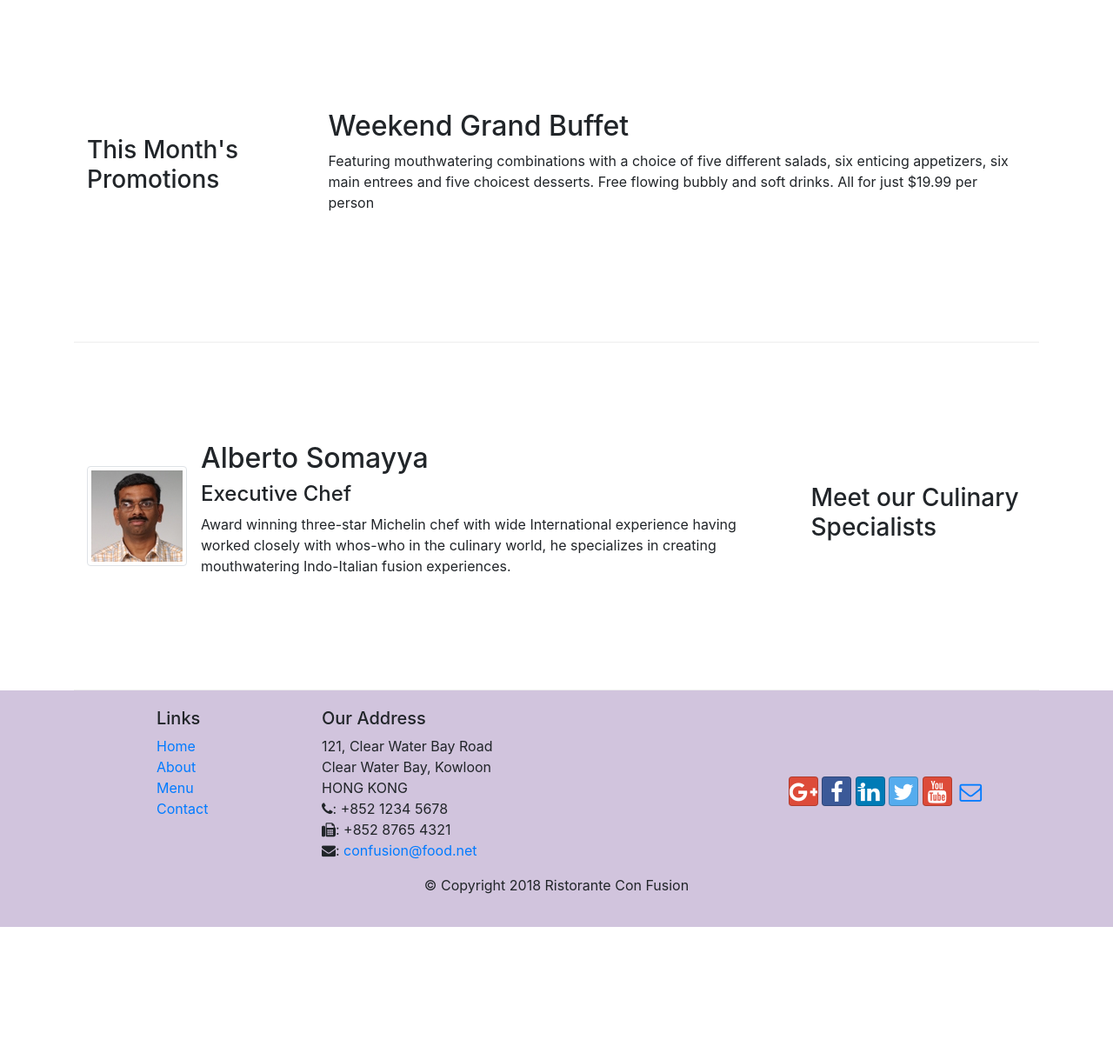
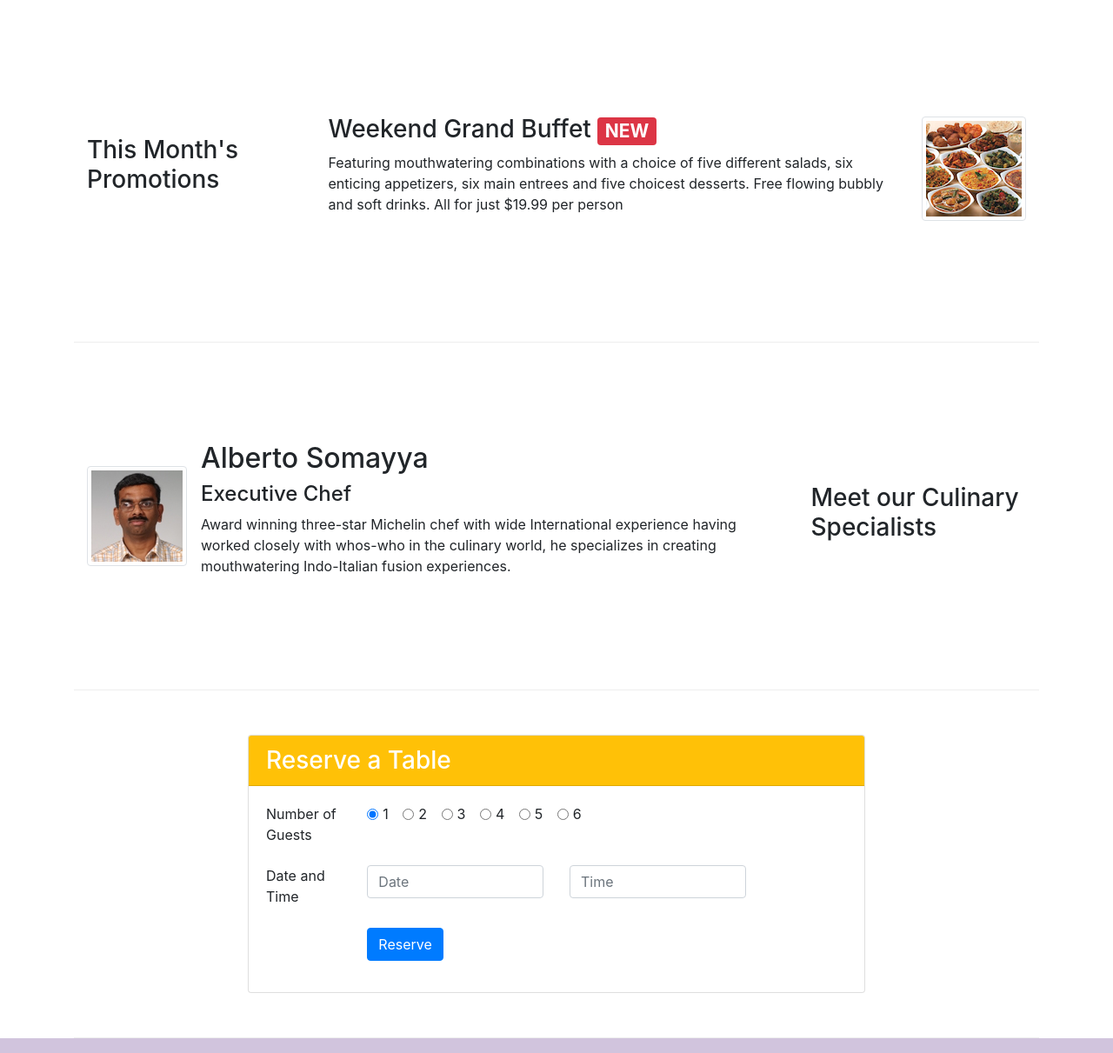
Before and after one commit to jaligama-sai-srujan/Ristorante-con-Fusion-Coursera, a website: page index.html in a window 1280 px wide. Shown: the part 740-1951 px from the top of the page at 87% size. Before the commit the page ends 1806 px from the top, so only its background shows below. Drawn offline with nearby package versions, Linux system fonts and the light colour scheme.

Commit message:
Assignment 2

```diff
--- a/index.html
+++ b/index.html
@@ -40,7 +40,13 @@
                     <h1>Ristorante con Fusion</h1>
                     <p>We take inspiration from the World's best cuisines, and create a unique fusion experience. Our lipsmacking creations will tickle your culinary senses!</p>
                 </div>
-                <div class="col-12 col-sm">
+                <div class="col-12 col-sm-3">
+                    <img class="ml-3 align-self-center" src="img/logo.png" alt="logo">
+                </div>
+                <div class="col-12 col-sm-3">
+                    <form action="#reservation">
+                        <button type="submit" class="btn btn-warning self-align-center col-12" value="submit">Reserve</button>
+                    </form>
                 </div>
             </div>
         </div>
@@ -56,7 +62,7 @@
                     <img class="d-flex mr-3 img-thumbnail align-self-center" src="img/uthappizza.png" alt="uthappizza">
                     <div class="media-body">
                         <h2 class="mt-0">Uthappizza <span class="badge badge-danger">Spicy</span> <span class="badge badge-pill badge-secondary">$4.99</span></span></h2>
-                        <p>A unique combination of Indian Uthappam (pancake) and Italian pizza, topped with Cerignola olives, ripe vine cherry tomatoes, Vidalia onion, Guntur chillies and Buffalo Paneer.</p>
+                        <p class="d-none d-md-block">A unique combination of Indian Uthappam (pancake) and Italian pizza, topped with Cerignola olives, ripe vine cherry tomatoes, Vidalia onion, Guntur chillies and Buffalo Paneer.</p>
                     </div>
                 </div>
 
@@ -69,8 +75,13 @@
                 <h3>This Month's Promotions</h3>
             </div>
             <div class="col col-sm col-md">
-                <h2>Weekend Grand Buffet</h2>
-                <p>Featuring mouthwatering combinations with a choice of five different salads, six enticing appetizers, six main entrees and five choicest desserts. Free flowing bubbly and soft drinks. All for just $19.99 per person </p>
+                <div class="media">
+                <div class="media-body">
+                <h3 class="mt-2 mb-2">Weekend Grand Buffet <span class="badge badge-danger">NEW</span></h3>
+                <p class="d-none d-md-block">Featuring mouthwatering combinations with a choice of five different salads, six enticing appetizers, six main entrees and five choicest desserts. Free flowing bubbly and soft drinks. All for just $19.99 per person </p>
+                </div>
+                <img class="align-self-center d-flex ml-3 img-thumbnail align-self-center" src="img/buffet.png" alt="buffet">
+                </div>
             </div>
         </div>
 
@@ -85,9 +96,85 @@
                     <div class="media-body">
                         <h2  class="mt-0">Alberto Somayya</h2>
                         <h4>Executive Chef</h4>
-                        <p>Award winning three-star Michelin chef with wide International experience having worked closely with whos-who in the culinary world, he specializes in creating mouthwatering Indo-Italian fusion experiences. </p>
+                        <p class="d-none d-md-block">Award winning three-star Michelin chef with wide International experience having worked closely with whos-who in the culinary world, he specializes in creating mouthwatering Indo-Italian fusion experiences. </p>
                     </div>
                 </div>
+            </div>
+        </div>
+        <div class="row row-content align-items-center">
+            <div class="col-sm-2"></div>
+            <div class=" col-12 col-sm-8">
+                <div class="card" id="reservation">
+                    <h3 class="card-header bg-warning text-white">Reserve a Table</h3>
+                    <div class="card-body">
+                            <div class="form-group row">
+                                <legend class="col-form-label col-12 col-sm-2 pt-0">Number of Guests</legend>
+                                <div class="col-12 col-sm-10">
+                                    <div class="form-check form-check-inline">
+                                        <input class="form-check-input" type="radio" name="table" id="table1" value="option1" checked>
+                                        <label class="form-check-label" for="table1">
+                                        1
+                                        </label>
+                                    </div>
+                                    <div class="form-check form-check-inline">
+                                        <input class="form-check-input" type="radio" name="table" id="table2" value="option2">
+                                        <label class="form-check-label" for="table2">
+                                        2
+                                        </label>
+
+                                    </div>
+                                    <div class="form-check form-check-inline">
+                                        <input class="form-check-input" type="radio" name="table" id="table3" value="option3">
+                                        <label class="form-check-label" for="table3">
+                                        3
+                                        </label>
+                                    </div>
+                                    <div class="form-check form-check-inline">
+                                        <input class="form-check-input" type="radio" name="table" id="table4" value="option4">
+                                        <label class="form-check-label" for="table4">
+                                        4
+                                        </label>
+                                    </div>
+                                    <div class="form-check form-check-inline">
+                                        <input class="form-check-input" type="radio" name="table" id="table5" value="option5">
+                                        <label class="form-check-label" for="table5">
+                                        5
+                                        </label>
+                                    </div>
+                                    <div class="form-check form-check-inline">
+                                        <input class="form-check-input" type="radio" name="table" id="table6" value="option6">
+                                        <label class="form-check-label" for="table6">
+                                        6
+                                        </label>
+                                    </div>
+                                </div>
+                            </div>
+                            <div class="form-group row">
+                                <div class="col-12 col-sm-2">
+                                    <label>Date and Time</label>
+                                </div>
+                                <div class="col-12 col-sm-4">
+                                    <div class="input-group date">
+                                        <input type="text" class="form-control" placeholder="Date">
+                                    </div>
+                                </div>
+                                <div class="col-12 col-sm-4">
+                                    <div class="input-group time" >
+                                        <input type="text" class="form-control" placeholder="Time">
+                                    </div>
+                                </div>
+
+                            </div>
+                            <div class="form-group row">
+                                <div class="col-md-10 offset-md-2">
+                                    <button type="submit" class="btn btn-primary">Reserve</button>
+                                </div>
+                            </div>
+
+                    </div>
+                </div>
+
+
             </div>
         </div>
     </div>
```
Also changed, not shown: aboutus.html (+4 -4 lines).
